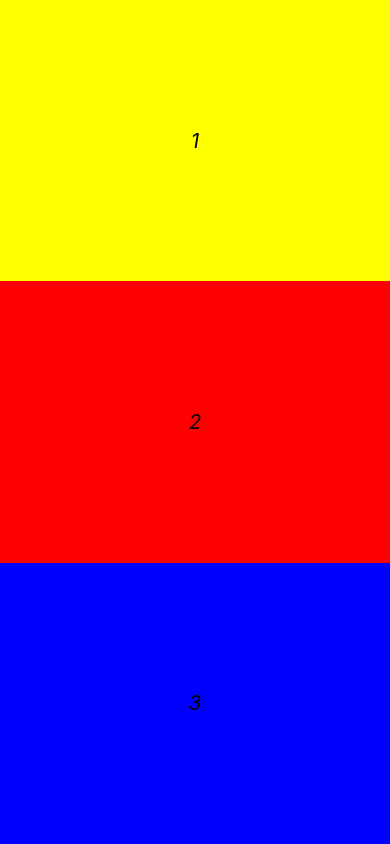
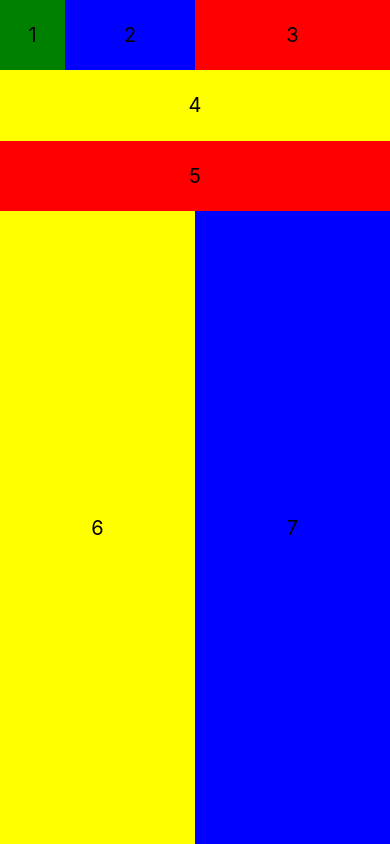
Before and after one commit to Abass14/ReactNative-Tutorial, a React Native app: screen / in a window 390 px wide. Built offline with nearby package versions, Linux system fonts and the light colour scheme.

Commit message:
completed flex excercise

```diff
--- a/App.js
+++ b/App.js
@@ -34,6 +34,8 @@
 
   return (
     <View style={styles.body}>
+      <View style={styles.subBody}>
+        <View style={styles.subBodyRow}>
           <View style={styles.view1}>
             <Text style={styles.text}>1</Text>
           </View>
@@ -43,6 +45,28 @@
           <View style={styles.view3}>
             <Text style={styles.text}>3</Text>
           </View>
+        </View>
+
+        <View style={styles.subBody2}>
+          <Text style={styles.text}>4</Text>
+        </View>
+        <View style={styles.subBody3}>
+          <Text style={styles.text}>5</Text>
+        </View>
+      </View>
+
+
+
+      <View style={styles.subBody4}>
+        <View style={styles.view4}>
+          <Text style={styles.text}>6</Text>
+        </View>
+        <View style={styles.view5}>
+          <Text style={styles.text}>7</Text>
+        </View>
+      </View>
+
+
 
     </View>
   );
@@ -52,26 +76,49 @@
   body: {
     flex: 1,
     flexDirection: 'column',
-    backgroundColor: 'grey',
-    alignItems: 'stretch',
-    justifyContent: 'center',
   },
 
-  view1: {
+  subBody: {
     flex: 1,
+    flexDirection: 'column',
+  },
+
+  subBodyRow:{
+    flex: 1,
+    flexDirection: 'row'
+  },
+
+  subBody2: {
+    flex: 1,
+    flexDirection: 'row',
     backgroundColor: 'yellow',
     alignItems: 'center',
     justifyContent: 'center',
   },
 
-  view2: {
+  subBody3: {
     flex: 1,
+    flexDirection: 'row',
     backgroundColor: 'red',
     alignItems: 'center',
-    justifyContent: 'center'
+    justifyContent: 'center',
   },
 
-  view3: {
+  subBody4: {
+    flex: 3,
+    flexDirection: 'row',
+    alignItems: 'stretch',
+    justifyContent: 'center',
+  },
+
+  view4: {
+    flex: 1,
+    backgroundColor: 'yellow',
+    alignItems: 'center',
+    justifyContent: 'center'
+
+  },
+  view5: {
     flex: 1,
     backgroundColor: 'blue',
     alignItems: 'center',
@@ -80,15 +127,29 @@
 
   text: {
     color: 'black',
-    fontSize: 20,
-    fontStyle: 'italic',
-    margin: 10
+    fontSize: 20
+  },
+  view1: {
+    flex: 1,
+    backgroundColor: 'green',
+    alignItems: 'center',
+    justifyContent: 'center'
+  },
+  view2: {
+    flex: 2,
+    backgroundColor: 'blue',
+    alignItems: 'center',
+    justifyContent: 'center'
+  },
+  view3: {
+    flex: 3,
+    backgroundColor: 'red',
+    alignItems: 'center',
+    justifyContent: 'center'
   },
 
-  button: {
-    width: 100,
-    height: 50
-  }
+
+
 });
 
 export default App;
```
Lines whose indentation alone changed are shown as unchanged.
